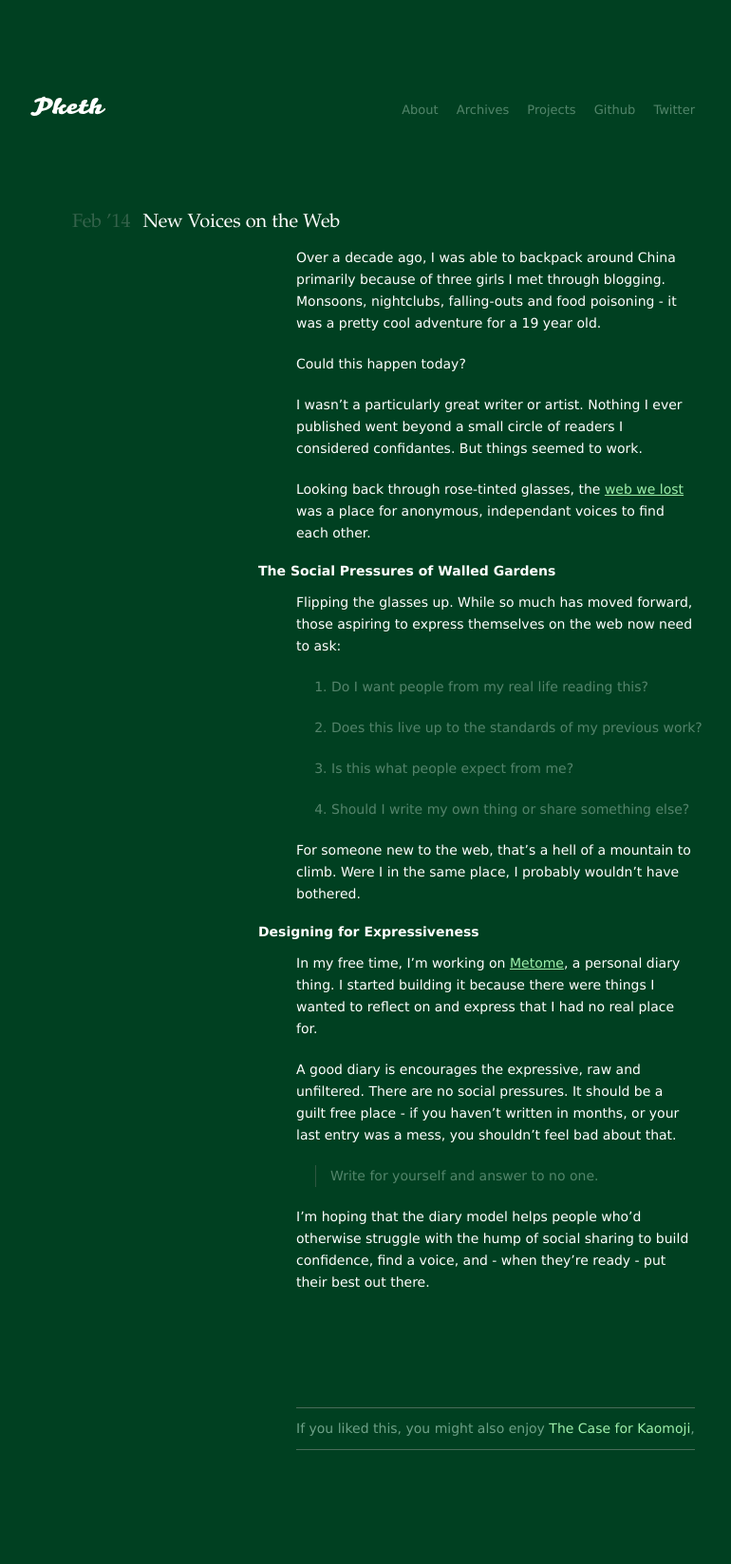
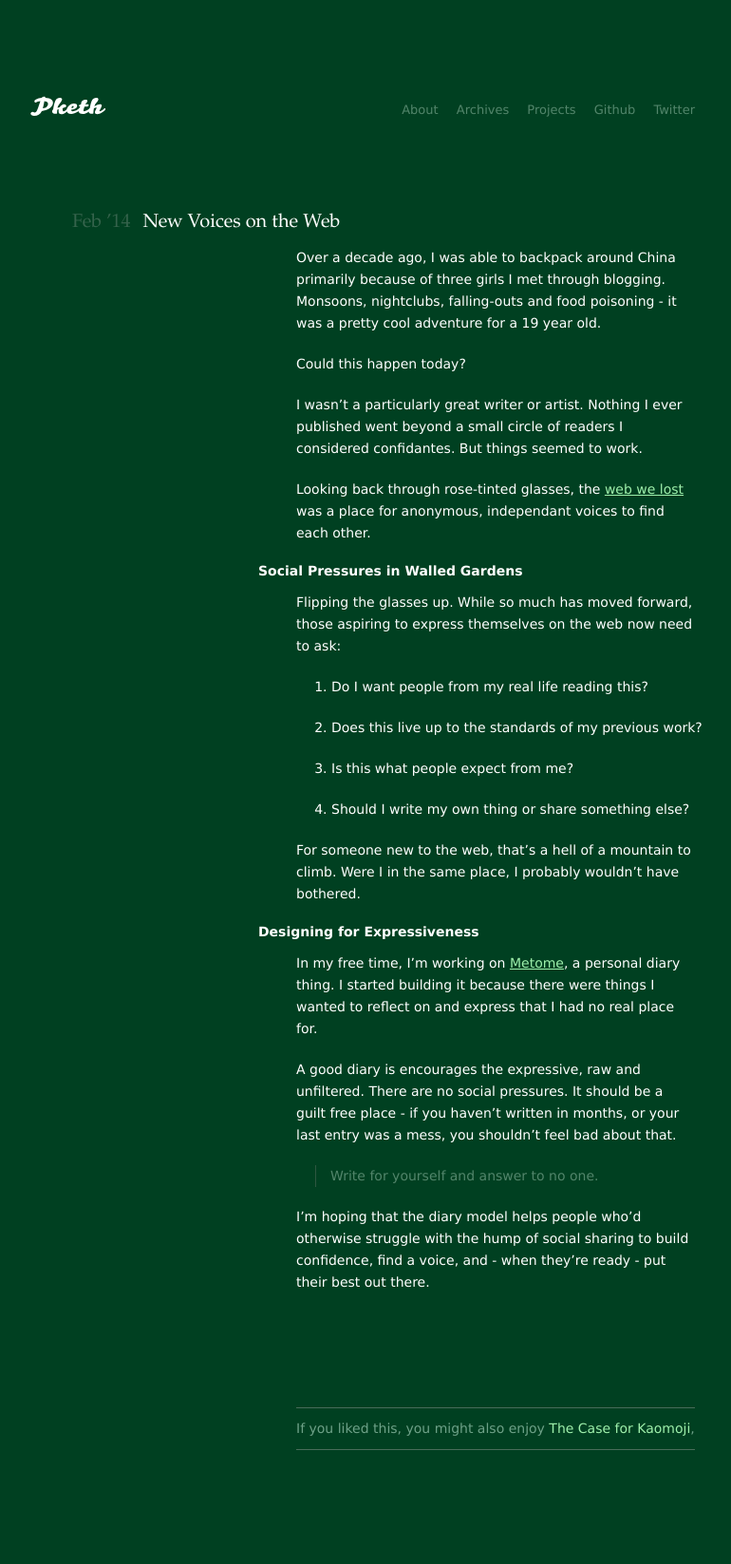
Before and after one commit to pketh/pketh.github.io, a Jekyll site: the page built from _posts/2014-02-02-new-voices.md, in a window 1280 px wide. Shown: the whole page at 95% size, without its empty margins (258-1028 px from the left). Built offline with Jekyll 4.4.1, drawn with Linux system fonts in a browser that asks for light colours; Markdown is read by kramdown in place of the engine named in the settings.

Commit message:
tweaks to voices post and ol

```diff
--- a/_posts/2014-02-02-new-voices.md
+++ b/_posts/2014-02-02-new-voices.md
@@ -11,7 +11,7 @@ I wasn't a particularly great writer or artist. Nothing I ever published went be
 
 Looking back through rose-tinted glasses, the [web we lost][dashes] was a place for anonymous, independant voices to find each other.
 
-# The Social Pressures of Walled Gardens
+# Social Pressures in Walled Gardens
 
 Flipping the glasses up. While so much has moved forward, those aspiring to express themselves on the web now need to ask:
 
--- a/css/main.css
+++ b/css/main.css
@@ -213,7 +213,6 @@ h1 {
 
 .post ol li {
   margin-left: 237px;
-  color: #54846C;
 }
 
 .post ol li p{
```
